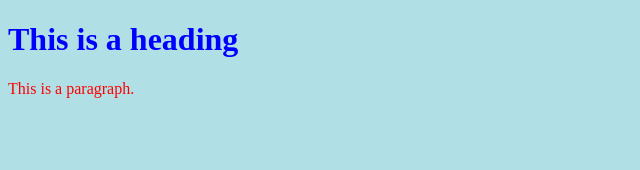
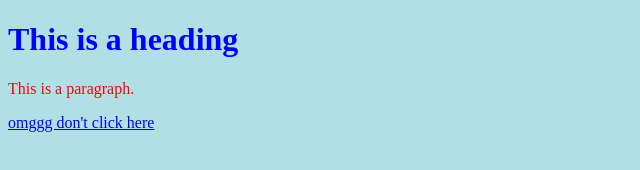
Before and after one commit to Miandeyll/Miandeyll.github.io, a plain HTML site: page index.html in a window 1280 px wide. Shown: the whole page, without its empty margins (0-640 px from the left). Drawn offline with Linux system fonts and the light colour scheme.

Commit message:
Update index.html
adding the link

```diff
--- a/index.html
+++ b/index.html
@@ -26,5 +26,8 @@ p    {color: red;}
 <h1>This is a heading</h1>
 <p>This is a paragraph.</p>
 
+<a href="Miandeyll.github.io/pageTwo">omggg don't click here</a>
+
+
 </body>
 </html>
```
